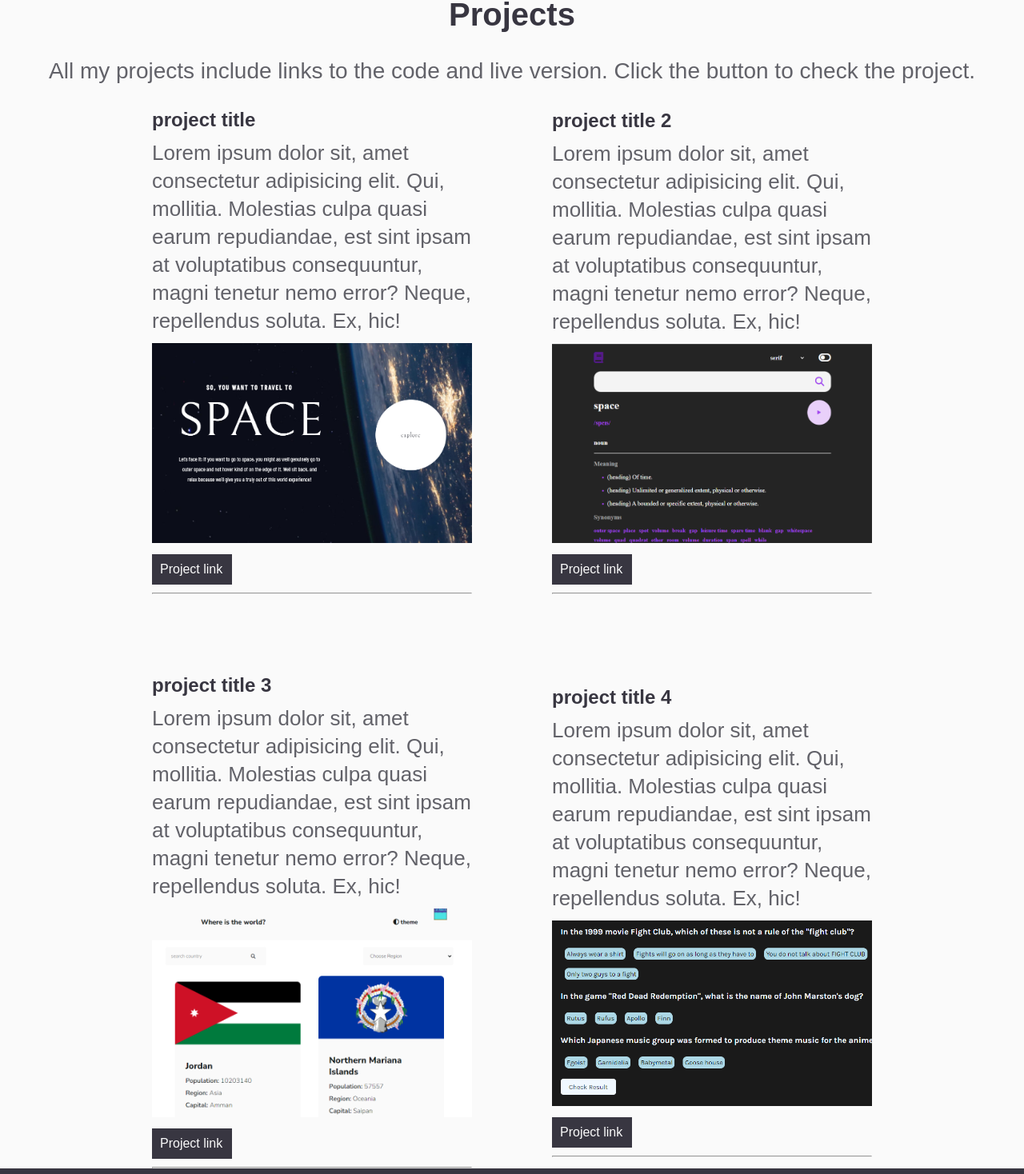
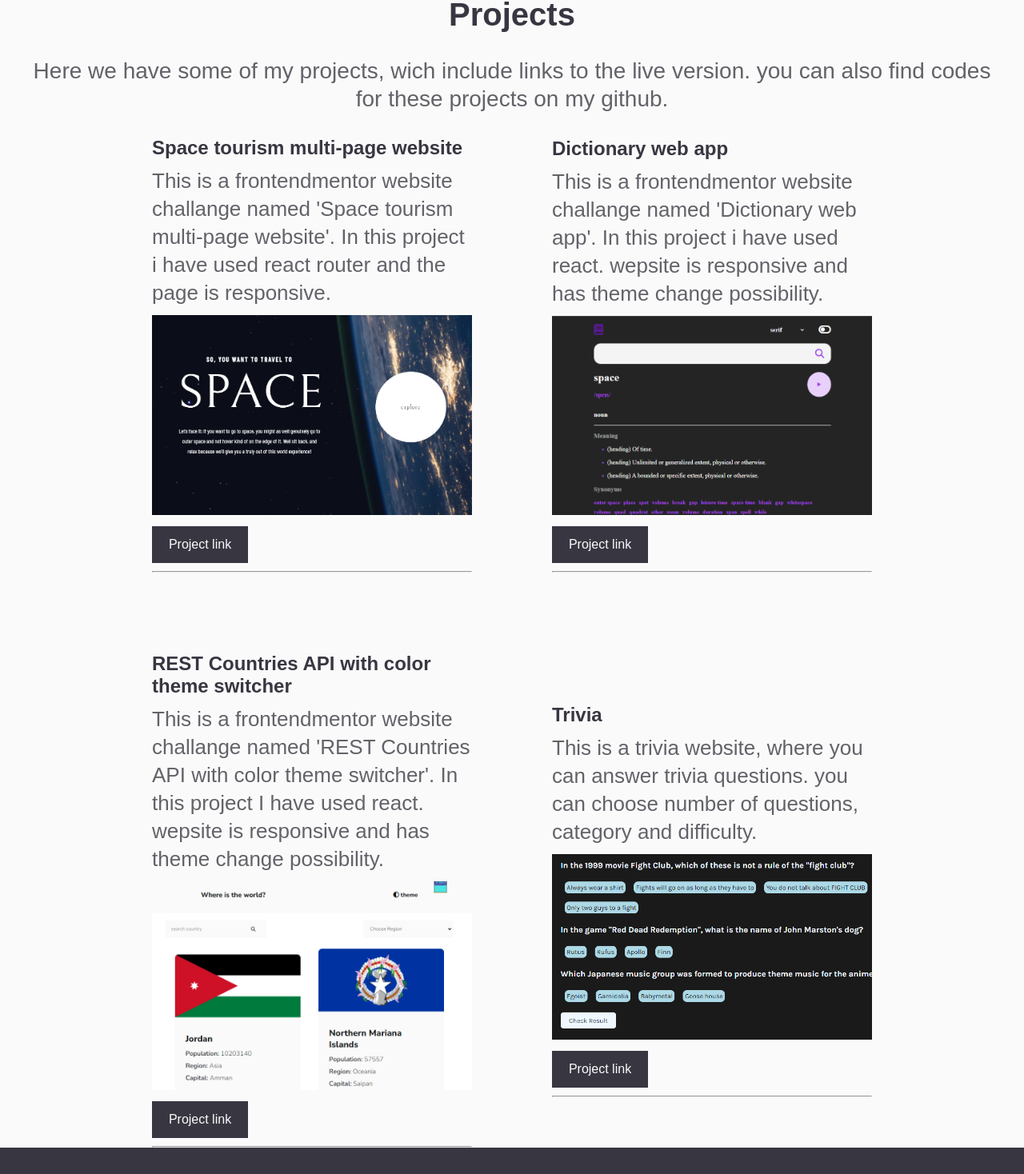
Before and after one commit to gio797/my-portfolio, a React (Vite) app: page /projects in a window 1280 px wide. Shown: the part 84-1552 px from the top of the page at 80% size. Built offline with nearby package versions, Linux system fonts and the light colour scheme.

Commit message:
add projects info

```diff
--- a/src/index.css
+++ b/src/index.css
@@ -129,7 +129,7 @@ header {
 
 .home-hero-cta:hover {
   background-color: #626269;
-  /* transform: scale(1.1); */
+  transform: scale(1.1);
 }
 
 .skills {
@@ -210,16 +210,17 @@ header {
   width: 100%;
 }
 
-.prokect-link {
+.project-link {
   background-color: #383641;
-  width: 100px;
-  padding: 10px;
+  text-align: center;
+  width: 120px;
+  padding: 14px;
   color: #fafafa;
 }
 
-.prokect-link:hover {
+.project-link:hover {
   background-color: #626269;
-  /* transform: scale(1.1); */
+  transform: scale(1.1);
 }
 
 @media only screen and (min-width: 900px) {
--- a/src/pages/Projects.jsx
+++ b/src/pages/Projects.jsx
@@ -10,23 +10,22 @@ function Projects() {
     <div className="project-page-wrapper">
       <h1>Projects</h1>
       <p>
-        All my projects include links to the code and live version. Click the
-        button to check the project.
+        Here we have some of my projects, wich include links to the live
+        version. you can also find codes for these projects on my github.
       </p>
       <div className="project-wrapper">
         <div className="project">
-          <h2>project title</h2>
+          <h2>Space tourism multi-page website</h2>
           <p>
-            Lorem ipsum dolor sit, amet consectetur adipisicing elit. Qui,
-            mollitia. Molestias culpa quasi earum repudiandae, est sint ipsam at
-            voluptatibus consequuntur, magni tenetur nemo error? Neque,
-            repellendus soluta. Ex, hic!
+            This is a frontendmentor website challange named 'Space tourism
+            multi-page website'. In this project i have used react router and
+            the page is responsive.
           </p>
           <div className="project-img-wrapper">
             <img src={img} alt="" />
           </div>
           <Link
-            className="prokect-link"
+            className="project-link"
             to={"https://curious-truffle-09eab6.netlify.app"}
             target="blank"
           >
@@ -36,18 +35,17 @@ function Projects() {
         </div>
 
         <div className="project">
-          <h2>project title 2</h2>
+          <h2>Dictionary web app</h2>
           <p>
-            Lorem ipsum dolor sit, amet consectetur adipisicing elit. Qui,
-            mollitia. Molestias culpa quasi earum repudiandae, est sint ipsam at
-            voluptatibus consequuntur, magni tenetur nemo error? Neque,
-            repellendus soluta. Ex, hic!
+            This is a frontendmentor website challange named 'Dictionary web
+            app'. In this project i have used react. wepsite is responsive and
+            has theme change possibility.
           </p>
           <div className="project-img-wrapper">
             <img src={img2} alt="" />
           </div>
           <Link
-            className="prokect-link"
+            className="project-link"
             to={"https://superb-druid-9d3988.netlify.app"}
             target="blank"
           >
@@ -57,18 +55,17 @@ function Projects() {
         </div>
 
         <div className="project">
-          <h2>project title 3</h2>
+          <h2>REST Countries API with color theme switcher</h2>
           <p>
-            Lorem ipsum dolor sit, amet consectetur adipisicing elit. Qui,
-            mollitia. Molestias culpa quasi earum repudiandae, est sint ipsam at
-            voluptatibus consequuntur, magni tenetur nemo error? Neque,
-            repellendus soluta. Ex, hic!
+            This is a frontendmentor website challange named 'REST Countries API
+            with color theme switcher'. In this project I have used react.
+            wepsite is responsive and has theme change possibility.
           </p>
           <div className="project-img-wrapper">
             <img src={img3} alt="" />
           </div>
           <Link
-            className="prokect-link"
+            className="project-link"
             to={"https://gorgeous-cobbler-04f350.netlify.app"}
             target="blank"
           >
@@ -78,18 +75,16 @@ function Projects() {
         </div>
 
         <div className="project">
-          <h2>project title 4</h2>
+          <h2>Trivia</h2>
           <p>
-            Lorem ipsum dolor sit, amet consectetur adipisicing elit. Qui,
-            mollitia. Molestias culpa quasi earum repudiandae, est sint ipsam at
-            voluptatibus consequuntur, magni tenetur nemo error? Neque,
-            repellendus soluta. Ex, hic!
+            This is a trivia website, where you can answer trivia questions. you
+            can choose number of questions, category and difficulty.
           </p>
           <div className="project-img-wrapper">
             <img src={img4} alt="" />
           </div>
           <Link
-            className="prokect-link"
+            className="project-link"
             to={"https://verdant-frangollo-9bebd7.netlify.app"}
             target="blank"
           >
```
